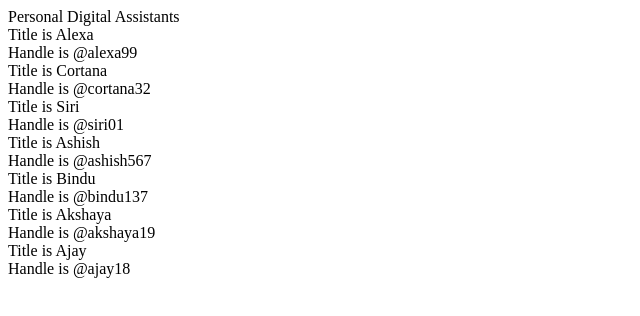
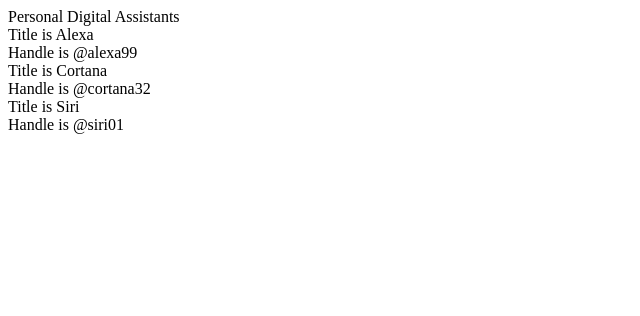
Before and after one commit to bindubaddam137/PDAS, a React (Create React App) app: page / in a window 1280 px wide. Shown: the top 316 px of the page, without its empty margins (0-640 px from the left). Built offline with nearby package versions, Linux system fonts and the light colour scheme.

Commit message:
deleted profiles

```diff
--- a/src/App.js
+++ b/src/App.js
@@ -7,10 +7,6 @@
       <ProfileCard title="Alexa" handle="@alexa99" />
       <ProfileCard title="Cortana" handle="@cortana32" />
       <ProfileCard title="Siri" handle="@siri01" />
-      <ProfileCard title="Ashish" handle="@ashish567" />
-      <ProfileCard title="Bindu" handle="@bindu137" />
-      <ProfileCard title="Akshaya" handle="@akshaya19" />
-      <ProfileCard title="Ajay" handle="@ajay18" />
     </div>
   );
 }
```
